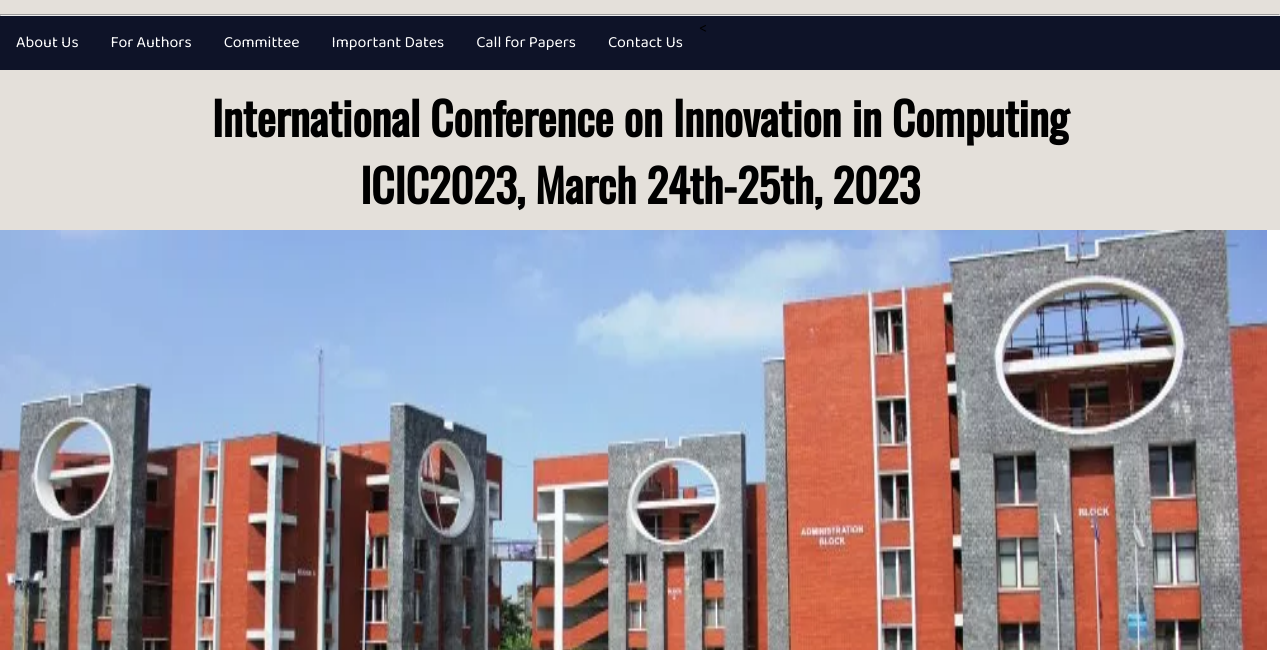
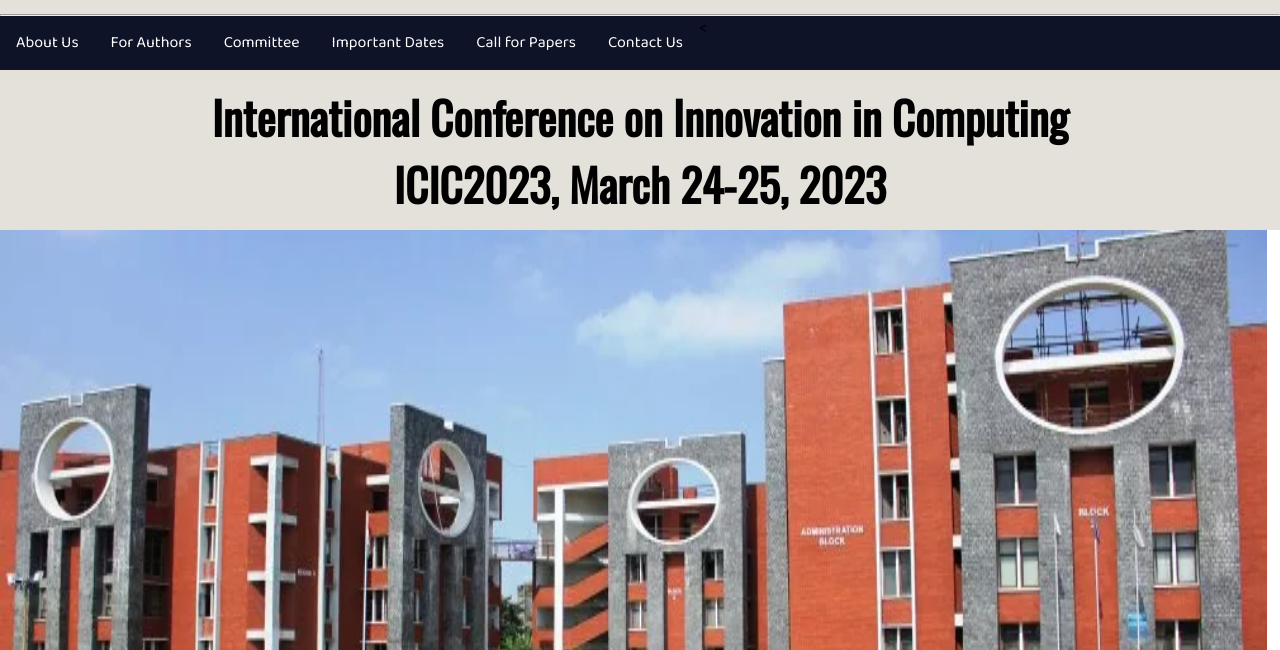
Before and after one commit to Saksham1002/ICIC2023-EDIT-1, a plain HTML site: page tracks.html in a window 1280 px wide. Shown: the part 150-800 px from the top of the page. Drawn offline with nearby package versions, Linux system fonts and the light colour scheme.

Commit message:
Update tracks.html

```diff
--- a/tracks.html
+++ b/tracks.html
@@ -58,7 +58,7 @@
 
   <div class="banner"><h1 class="banner"> International Conference on Innovation in Computing
   <br>
-  ICIC2023, March 24th-25th, 2023
+  ICIC2023, March 24-25, 2023
 </h1>
   <br>
   <br>
```
